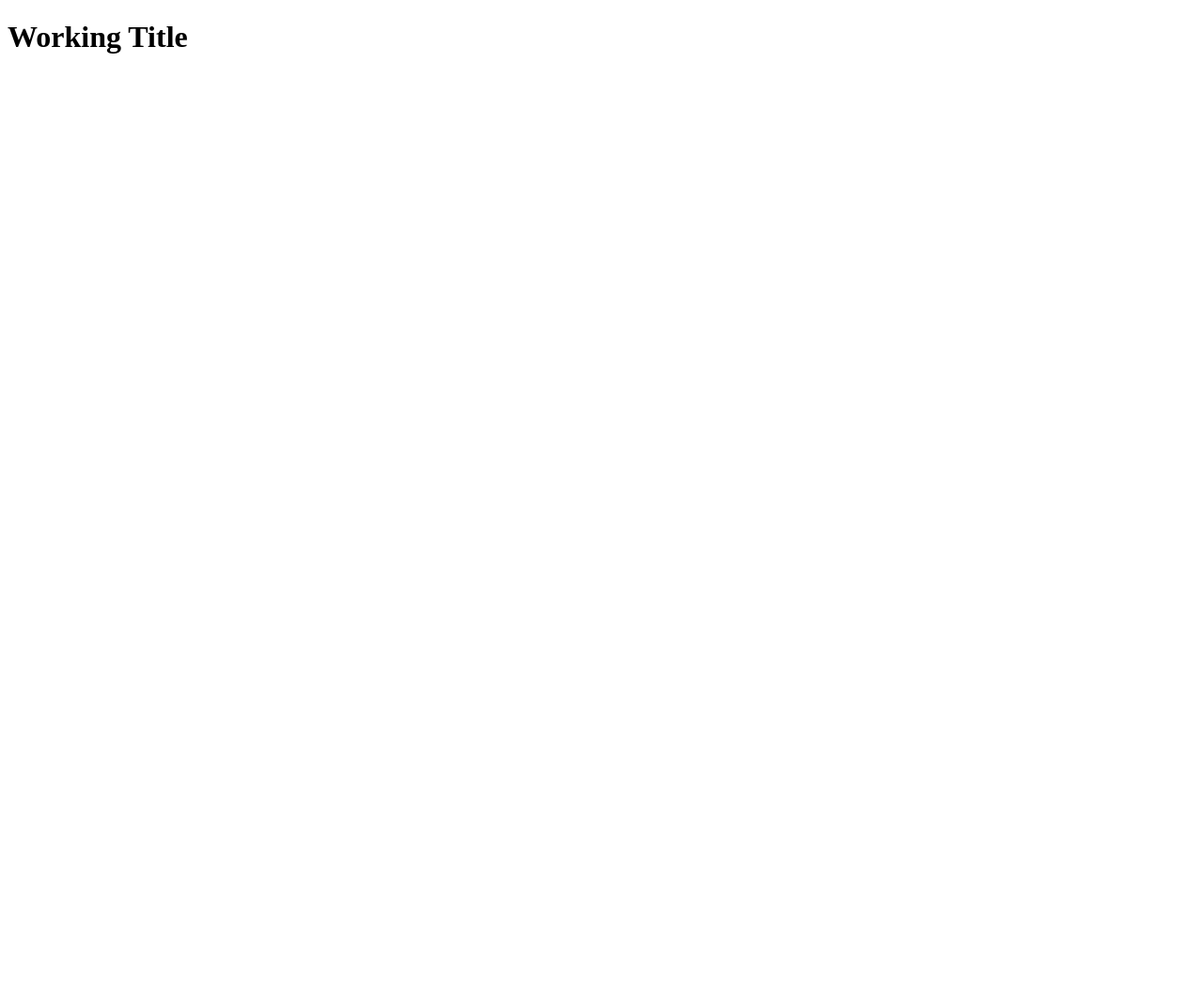
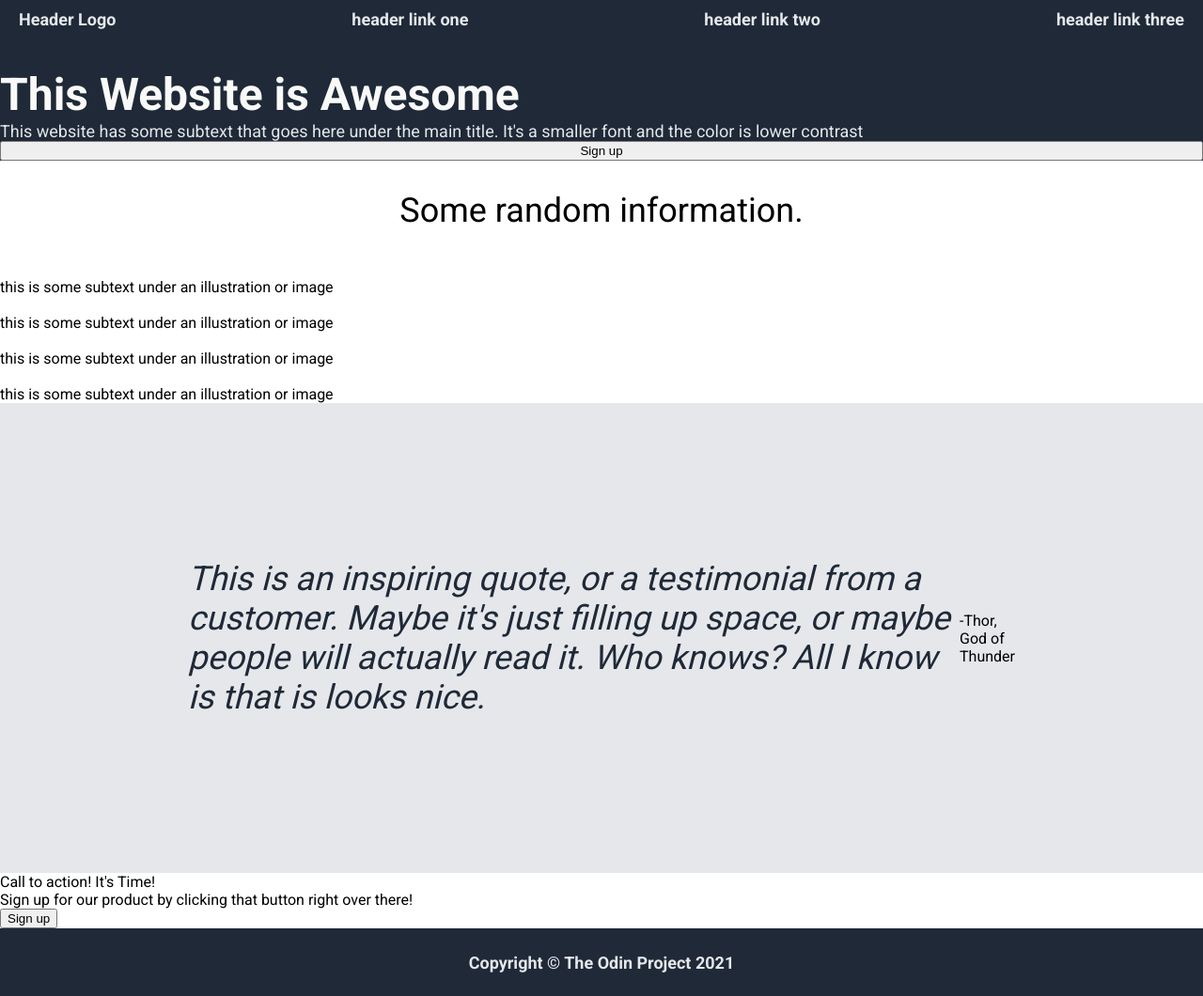
Before and after one commit to stulcan/landing-page, a plain HTML site: page index.html in a window 1280 px wide. Shown: the whole page at 94% size. Before the commit the page ends 800 px from the top, so only its background shows below. Drawn offline with Linux system fonts and the light colour scheme.

Commit message:
Provide framework for layout and styling

```diff
--- a/index.html
+++ b/index.html
@@ -1,18 +1,65 @@
 <!DOCTYPE html>
 <html lang="en">
 
-    <header>
-
+    <head>
         <meta charset="UTF-8">
         <title>Landing Page</title>
-
-    </header>
+        <link rel="stylesheet" href="style.css">
+    </head>
 
     <body>
 
-        <h1>Working Title</h1>
+        <div class="header">
+            <ul>
+                <li>Header Logo</li>
+                <li>header link one</li>
+                <li>header link two</li>
+                <li>header link three</li>
+            </ul>
+        </div>
+
+        <div class="container1">
+            <div class="hero-main">This Website is Awesome</div>
+            <div class="hero-text">This website has some subtext that goes here under the main title. It's a smaller font and the color is lower contrast</div>
+            <button class="sign-up">Sign up</div>
+        </div>
+
+        <div class="info-header">Some random information.</div>
+
+        <div class="containter2">
+            <div class="info">
+                <img src="" alt="">
+                <div class="info-text">this is some subtext under an illustration or image</div>
+            </div>
+            <div class="info">
+                <img src="" alt="">
+                <div class="info-text">this is some subtext under an illustration or image</div>
+            </div>
+            <div class="info">
+                <img src="" alt="">
+                <div class="info-text">this is some subtext under an illustration or image</div>
+            </div>
+            <div class="info">
+                <img src="" alt="">
+                <div class="info-text">this is some subtext under an illustration or image</div>
+            </div>
+        </div>
+
+        <div class="container3">
+            <div class="quote-text">This is an inspiring quote, or a testimonial from a customer. Maybe it's just filling up space, or maybe people will actually read it. Who knows? All I know is that is looks nice.</div>
+            <div class="signature">-Thor, God of Thunder</div>
+        </div>
+
+        <div class="container4">
+            <div class="call-to-action">Call to action! It's Time!</div>
+            <div class="subtext">Sign up for our product by clicking that button right over there!</div>
+            <button class="sign-up">Sign up</button>
+        </div>
+
+        <div class="footer">
+            <div class="text">Copyright &copy; The Odin Project 2021</div>
+        </div>
 
     </body>
 
-
 </html>
--- a/style.css
+++ b/style.css
@@ -0,0 +1,83 @@
+@import url('https://fonts.googleapis.com/css2?family=Roboto:wght@400;700&display=swap');
+
+body {
+    font-family: 'Roboto', sans-serif;
+    display: flex;
+    flex-direction: column;
+    margin: 0;
+    min-height: 100vh;
+}
+
+.header {
+    color: white;
+    background-color: #1f2937;
+    margin: 0;
+    padding: 0;
+    font-size: 18px;
+    font-weight: bold;
+    color: #e5e7eb;
+    height: 72px;
+}
+
+ul {
+    list-style: none;
+    display: flex;
+    justify-content: space-between;
+    margin: 0;
+    padding: 10px 20px;
+}
+
+.container1 {
+    background-color: #1f2937;
+    color: white;
+    display: flex;
+    flex-direction: column;
+}
+
+.hero-main {
+    font-size: 48px;
+    font-weight: 800;
+    color: #f9faf8;
+}
+
+.hero-text {
+    font-size: 18px;
+    color: #e5e7eb;
+}
+
+.info-header {
+    display: flex;
+    justify-content: center;
+    font-size: 36px;
+    font-weight: #1f2937;
+    padding: 32px;
+}
+
+.container3 {
+    display: flex;
+    background-color: #e5e7eb;
+    justify-content: center;
+    align-items: center;
+    padding: 200px;
+    max-height: 100px;
+}
+
+.quote-text {
+    font-size: 36px;
+    font-style: italic;
+    color: #1f2937;
+}
+
+.footer {
+    color: white;
+    background-color: #1f2937;
+    margin: 0;
+    padding: 0;
+    font-size: 18px;
+    font-weight: bold;
+    color: #e5e7eb;
+    height: 72px;
+    display: flex;
+    justify-content: center;
+    align-items: center;
+}
```
